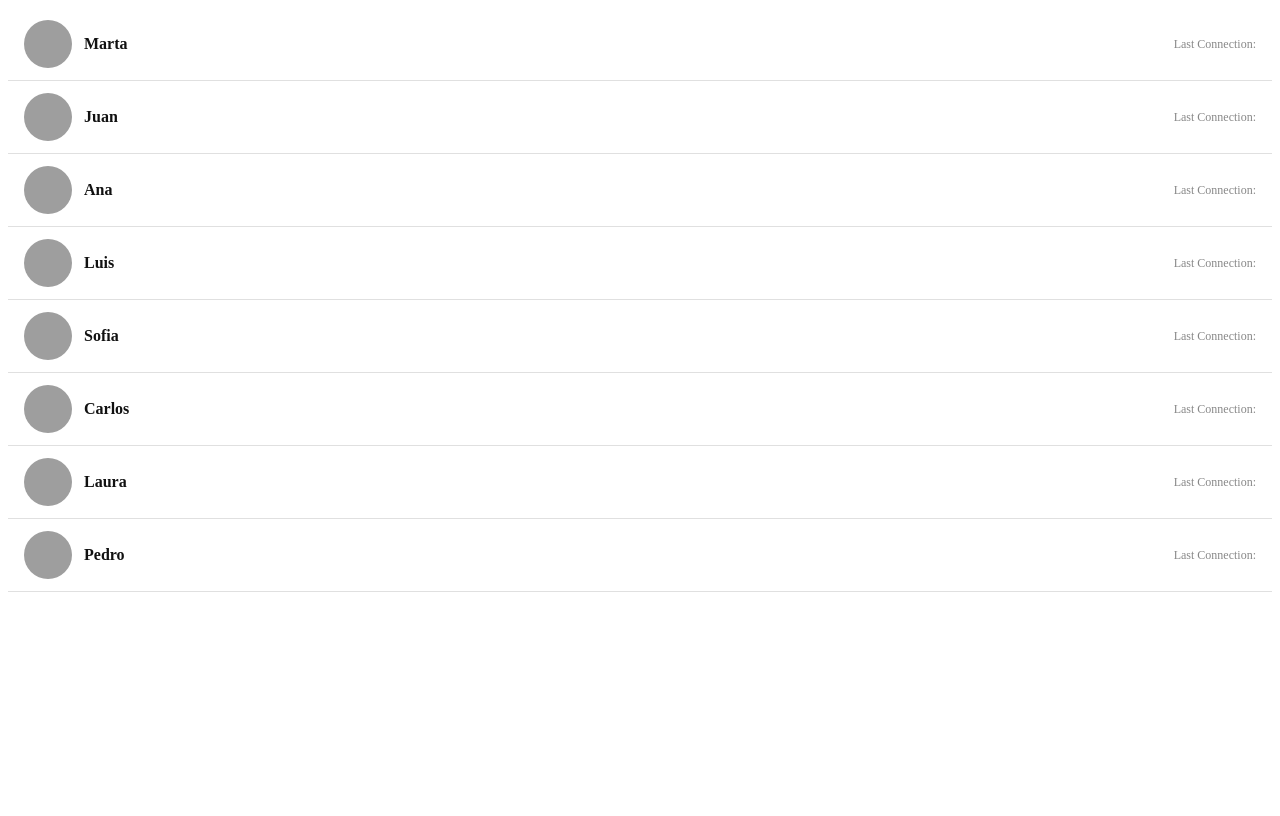
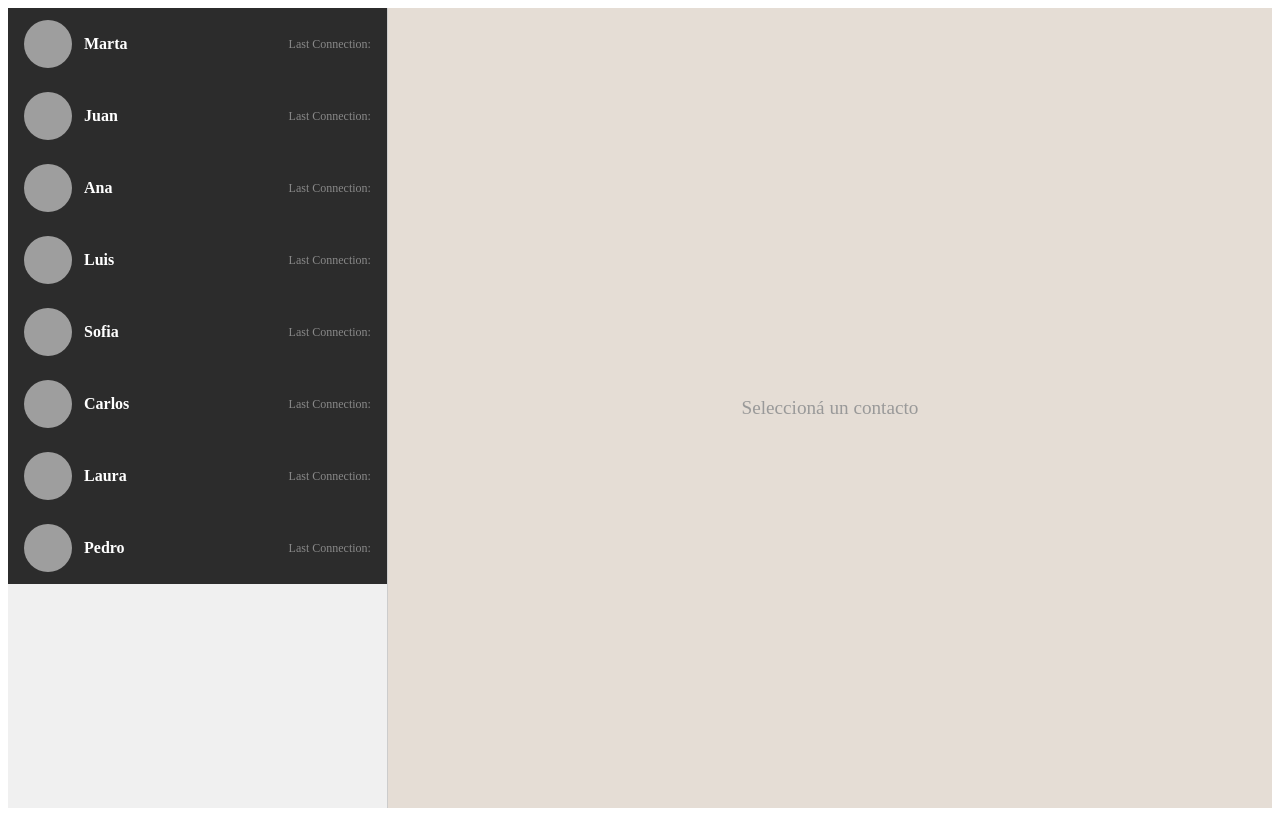
Before and after one commit to Ro-sanroman/Mensajeria_UTN_07-25, a React (Vite) app: page / in a window 1280 px wide. Built offline with nearby package versions, Linux system fonts and the light colour scheme; grey boxes are pictures that could not be loaded.

Commit message:
Mejora del css

```diff
--- a/src/App.jsx
+++ b/src/App.jsx
@@ -2,14 +2,28 @@ import React, { useState } from "react";
 import ChatScreen from "./Screens/ChatScreen/ChatScreen.jsx";
 import { Route, Routes } from "react-router";
 import ContactScreen from "./Screens/ContactScreen/ContactScreen.jsx";
+import styles from "./App.module.css";
 
 function App() {
   return (
-    <div>
-      <Routes>
-        <Route path="/" element={<ContactScreen />} />
-        <Route path="/contact/:contact_id/messages" element={<ChatScreen />} />
-      </Routes>
+    <div className={styles.container}>
+      <div className={styles.contactContainer}>
+        <ContactScreen />
+      </div>
+      <div className={styles.chatContainer}>
+        <Routes>
+          <Route
+            path="/contact/:contact_id/messages"
+            element={<ChatScreen />}
+          />
+          <Route
+            path="/"
+            element={
+              <div className={styles.placeholder}>Seleccioná un contacto</div>
+            }
+          />
+        </Routes>
+      </div>
     </div>
   );
 }
--- /dev/null
+++ b/src/App.module.css
@@ -0,0 +1,25 @@
+.container {
+  display: flex;
+  height: 100vh;
+  width: 100%;
+}
+
+.contactContainer {
+  width: 30%;
+  border-right: 1px solid #ccc;
+  overflow-y: auto;
+  background-color: #f0f0f0;
+}
+
+.chatContainer {
+  width: 70%;
+  background-color: #e5ddd5;
+  display: flex;
+  flex-direction: column;
+}
+
+.placeholder {
+  margin: auto;
+  font-size: 1.2rem;
+  color: #999;
+}
--- a/src/Components/ContactItem/ContactItem.module.css
+++ b/src/Components/ContactItem/ContactItem.module.css
@@ -1,6 +1,5 @@
 :global(a) {
   text-decoration: none;
-  color: inherit;
 }
 
 .contactItem {
@@ -8,13 +7,11 @@
   align-items: center;
   gap: 12px;
   padding: 12px 16px;
-  border-bottom: 1px solid #e0e0e0;
-  background-color: #fff;
-  transition: background-color 0.2s ease;
+  background-color: #2c2c2c;
 }
 
 .contactItem:hover {
-  background-color: #f0f2f5;
+  background-color: #383838;
   cursor: pointer;
 }
 
@@ -29,7 +26,7 @@
 .contactName {
   font-size: 16px;
   font-weight: 600;
-  color: #111;
+  color: #ffffff;
   margin: 0;
   flex-grow: 1;
 }
--- a/src/Components/MessageList/MessageList.jsx
+++ b/src/Components/MessageList/MessageList.jsx
@@ -19,7 +19,7 @@ const MessageList = ({ messages, deleteMessageById }) => {
       />
     );
   });
-  return <div>{messages_list}</div>;
+  return <div className={styles.messageList}>{messages_list}</div>;
 };
 
 export default MessageList;
--- a/src/Components/MessageList/MessageList.module.css
+++ b/src/Components/MessageList/MessageList.module.css
@@ -132,3 +132,13 @@ input::placeholder {
   color: #dbd6d6;
   font-size: 17px;
 }
+
+.messageList {
+  flex: 1;
+  padding: 16px;
+  overflow-y: auto;
+  display: flex;
+  flex-direction: column;
+  gap: 12px;
+  background-color: #e5ddd5;
+}
```
